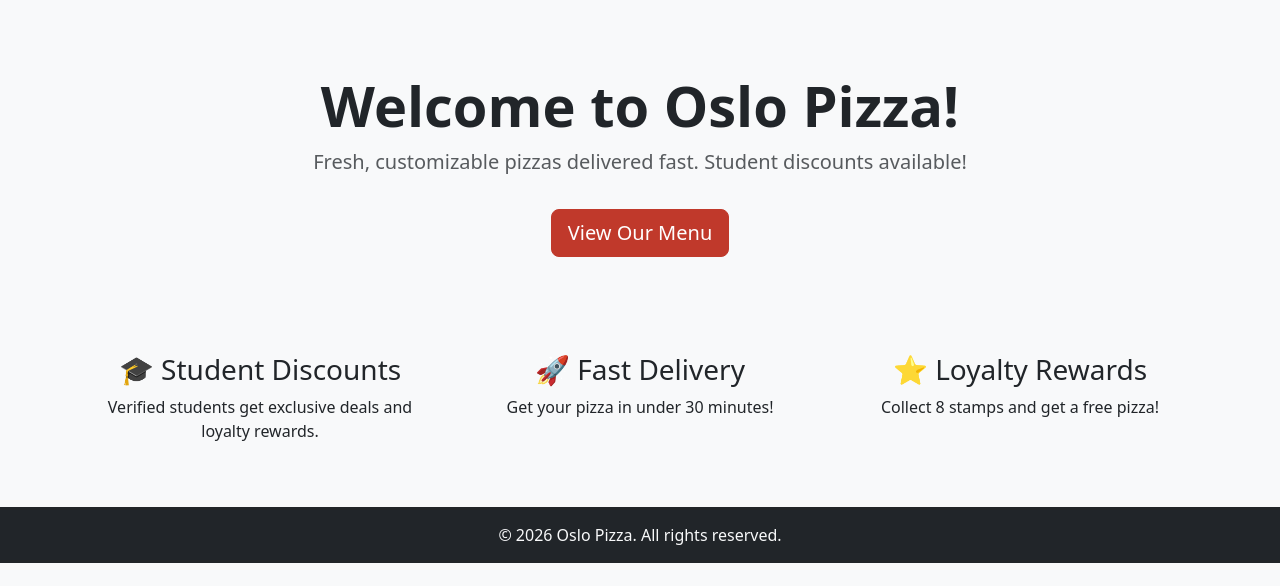
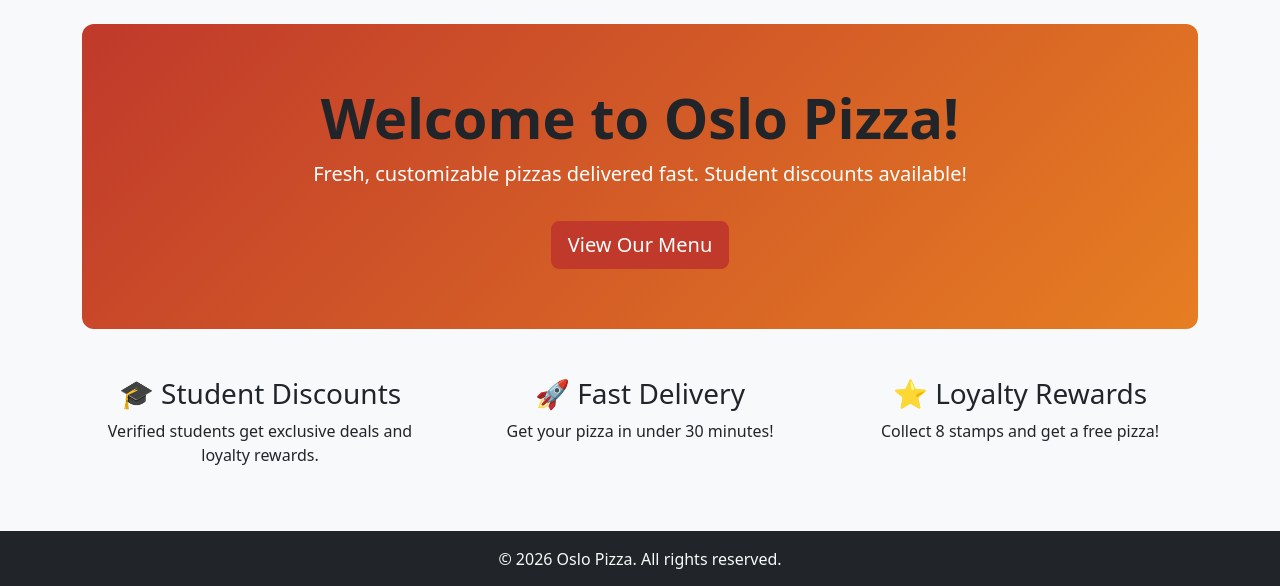
Before and after one commit to mariiabid/Web-development-Pizza-restaurant-ordering-website, a Django app: page / in a window 1280 px wide. Shown: the part 62-648 px from the top of the page. Run offline with Django 5.2, Linux system fonts and the light colour scheme; parts of the project's set-up code (start-up, migrations or seed data) failed here and were passed over.

Commit message:
Style changes: added a gradient for a better visual picture.

```diff
--- a/restaurant/static/restaurant/css/style.css
+++ b/restaurant/static/restaurant/css/style.css
@@ -13,6 +13,13 @@
     box-shadow: 0 2px 8px rgba(0,0,0,0.1);
 }
 
+.hero {
+    background: linear-gradient(135deg, #c0392b, #e67e22);
+    padding: 60px 20px;
+    border-radius: 12px;
+    text-align: center;
+}
+
 .card:hover {
     transform: translateY(-5px);
 }
--- a/restaurant/templates/restaurant/home.html
+++ b/restaurant/templates/restaurant/home.html
@@ -3,9 +3,9 @@
 {% block title %}Oslo Pizza - Home{% endblock %}
 
 {% block content %}
-<div class="text-center py-5">
+<div class="hero mb-5">
     <h1 class="display-4 fw-bold">Welcome to Oslo Pizza!</h1>
-    <p class="lead text-muted">Fresh, customizable pizzas delivered fast. Student discounts available!</p>
+    <p class="lead text-white">Fresh, customizable pizzas delivered fast. Student discounts available!</p>
     <a href="{% url 'menu' %}" class="btn btn-danger btn-lg mt-3">View Our Menu</a>
 </div>
 
```
